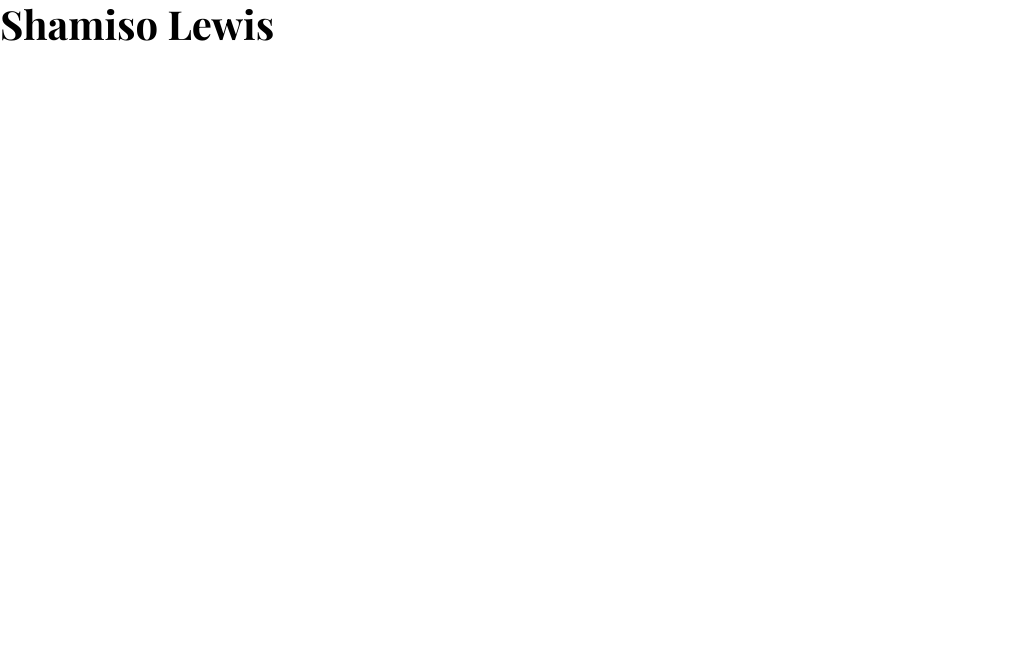
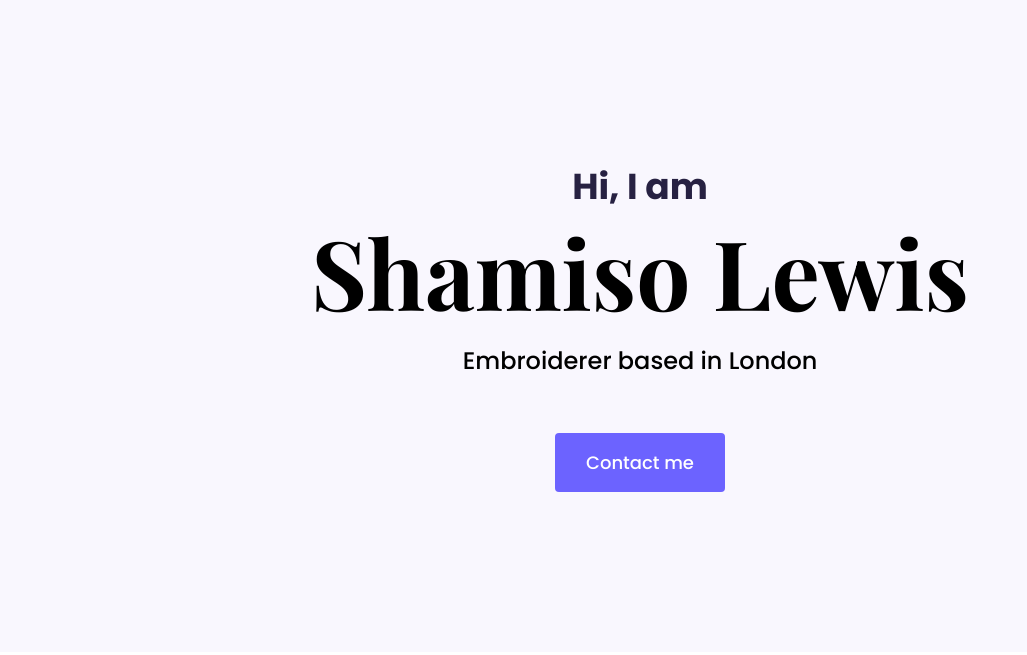
Before and after one commit to ShamisoL/portfolio-project, a plain HTML site: page index.html in a window 1280 px wide. Shown: the whole page, without its empty margins (0-1027 px from the left). Drawn offline with nearby package versions, Linux system fonts and the light colour scheme.

Commit message:
Created homepage hero

```diff
--- a/index.html
+++ b/index.html
@@ -29,6 +29,13 @@
     <title>Shamiso Lewis</title>
   </head>
   <body>
-    <h1>Shamiso Lewis</h1>
+    <div class="hero">
+      <p>Hi, I am</p>
+      <h1>Shamiso Lewis</h1>
+      <h2 class="mb-5">Embroiderer based in London</h2>
+      <div>
+        <a href="#" class="btn btn-branding">Contact me</a>
+      </div>
+    </div>
   </body>
 </html>
--- a/styles/portfolio.css
+++ b/styles/portfolio.css
@@ -1,4 +1,51 @@
+:root {
+  --branding-color: #6c63ff;
+  --heading-font-family: "Playfair Display", serif;
+  --default-font-family: "Poppins", sans-serif;
+  --secondary-color: #f9f7fe;
+}
+body {
+  font-family: var(--default-font-family);
+}
+
+h1,
+h2,
+h3,
+h4,
+h5,
+h6 {
+  color: black;
+  font-family: var(--heading-font-family);
+  font-weight: bold;
+}
 h1 {
-  color: black;
-  font-family: "Playfair Display", serif;
+  font-size: 96px;
 }
+p {
+  font-weight: normal;
+}
+.hero {
+  background: var(--secondary-color);
+  text-align: center;
+  padding: 160px 20px;
+}
+.hero p {
+  font-size: 36px;
+  font-weight: bold;
+  margin: 0;
+  color: #272142;
+}
+.hero h2 {
+  font-family: var(--default-font-family);
+  font-weight: normal;
+  font-size: 24px;
+  line-height: 2;
+}
+.btn-branding {
+  background: var(--branding-color);
+  border-radius: 4px;
+  color: white;
+  font-size: 18px;
+  line-height: 27px;
+  padding: 15px 30px;
+}
```
